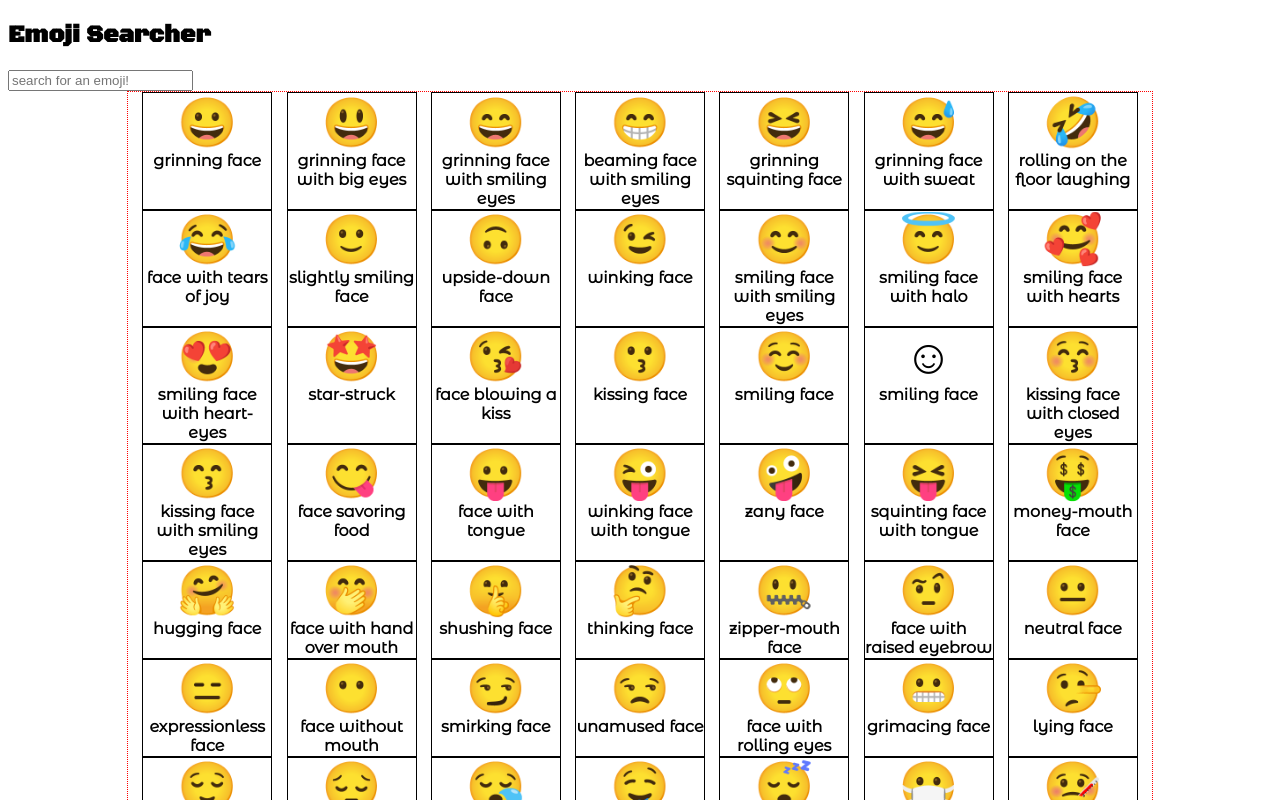
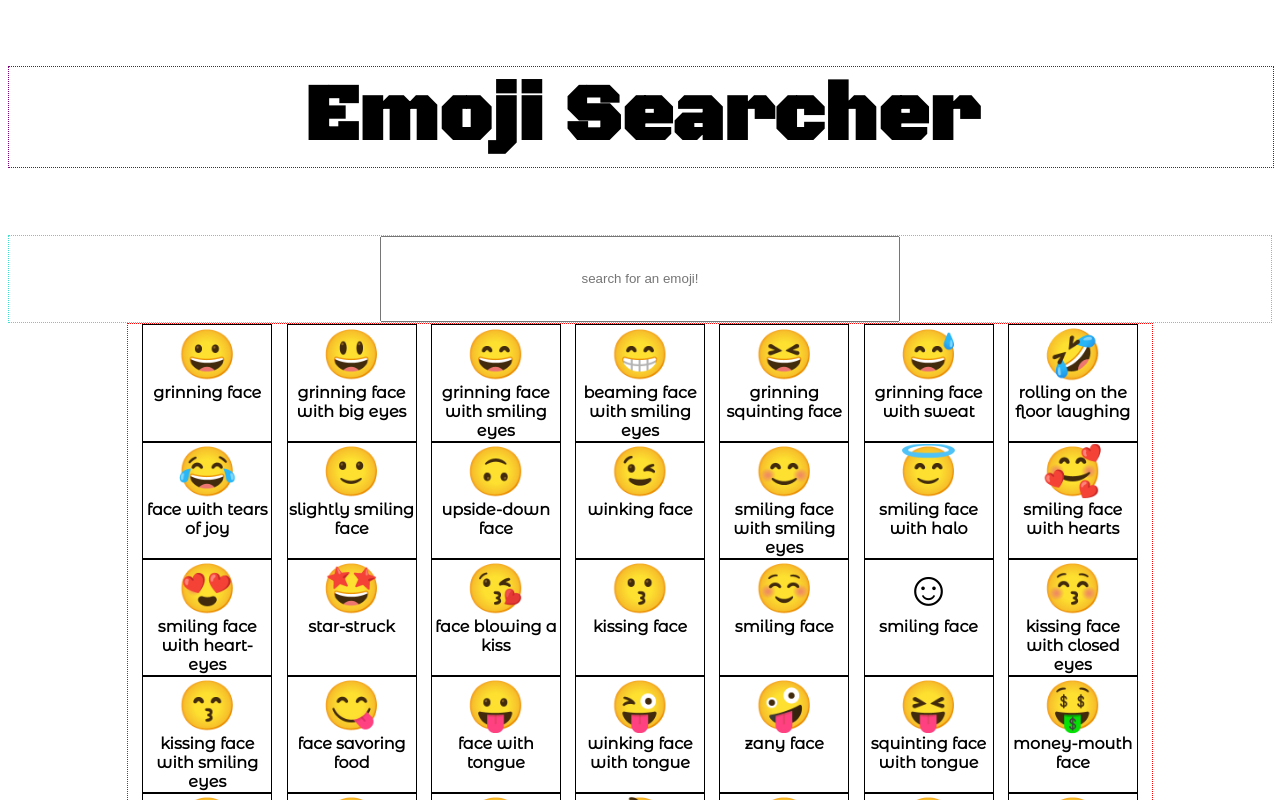
Before and after one commit to liliboxer/emoji-search, a React app: page / in a window 1280 px wide. Shown: the top 800 px of the page. Built offline with nearby package versions, Linux system fonts and the light colour scheme.

Commit message:
search component css

```diff
--- a/src/components/EmojisContainer.css
+++ b/src/components/EmojisContainer.css
@@ -3,7 +3,10 @@
 .EmojisContainer {
   font-family: 'Black Ops One', cursive;
 
-  h1 {
-    color: black;
+  .title {
+    font-size: 5em;
+    width: 100%;
+    text-align: center;
+    border: 1px dotted purple;
   }
 }
--- a/src/components/EmojisContainer.js
+++ b/src/components/EmojisContainer.js
@@ -17,7 +17,7 @@ export default class EmojisContainer extends Component {
   render() {
     return (
       <section className={styles.EmojisContainer}>
-        <h1>Emoji Searcher</h1>
+        <h1 className={styles.title}>Emoji Searcher</h1>
         <Search text={this.state.text} handleSearchUpdate={this.handleSearchUpdate}/>
         <Emojis emojis={emojiList.filter(emoji => emoji.name.includes(this.state.text))}/>
       </section>
--- /dev/null
+++ b/src/components/Search.css
@@ -0,0 +1,16 @@
+.Search {
+  border: 1px dotted turquoise;
+  text-align: center;
+
+  input {
+    width: 40vw;
+    height: 10vh;
+    text-align: center;
+  }
+
+  ::-webkit-input-placeholder {
+    text-align: center;
+
+ }
+
+}
--- a/src/components/Search.js
+++ b/src/components/Search.js
@@ -1,9 +1,10 @@
 import React from 'react';
 import PropTypes from 'prop-types';
+import styles from './Search.css';
 
 function Search({ text, handleSearchUpdate }) {
   return (
-    <form>
+    <form className={styles.Search}>
       <input
         type="text"
         value={text}
```
